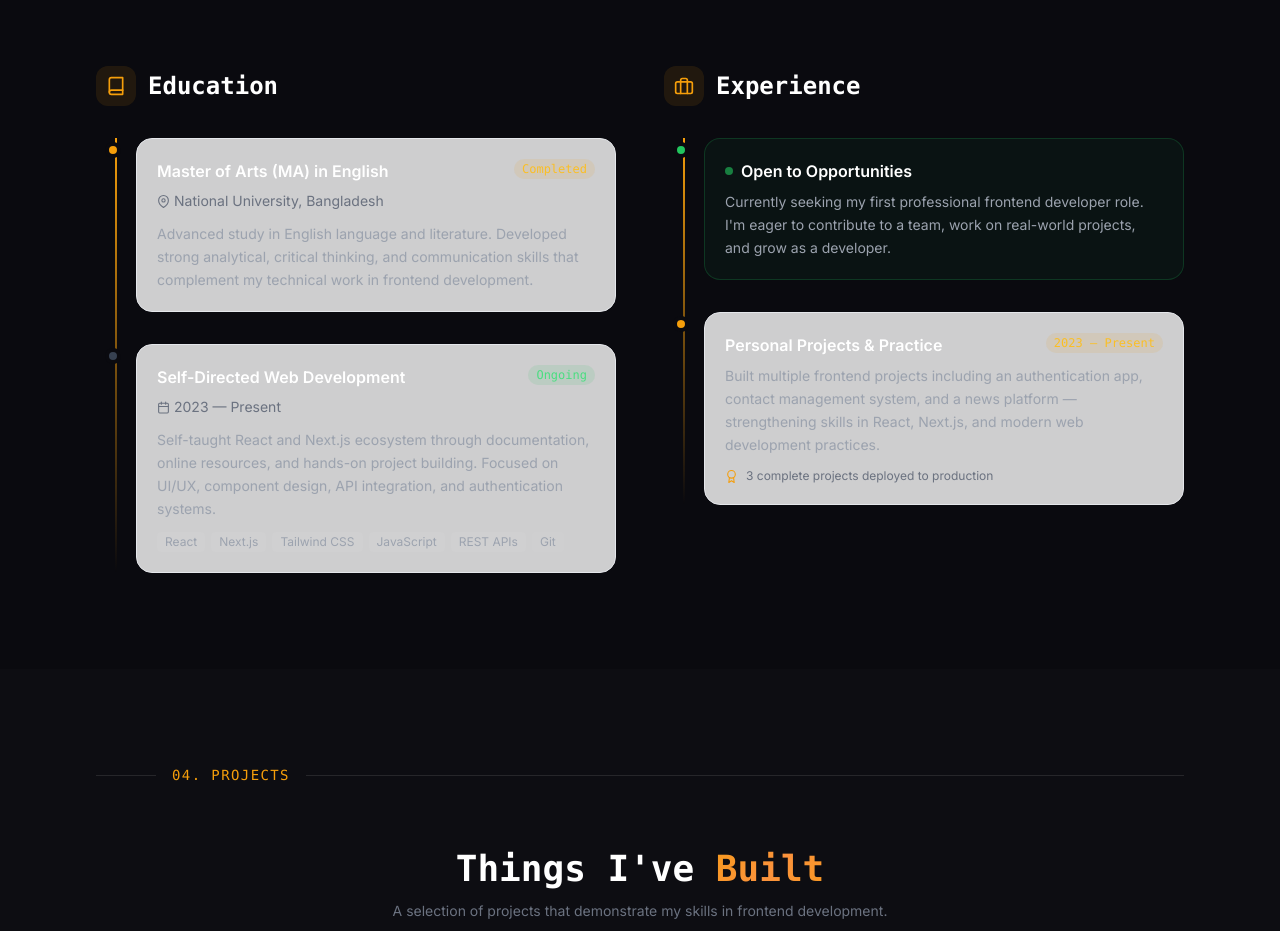
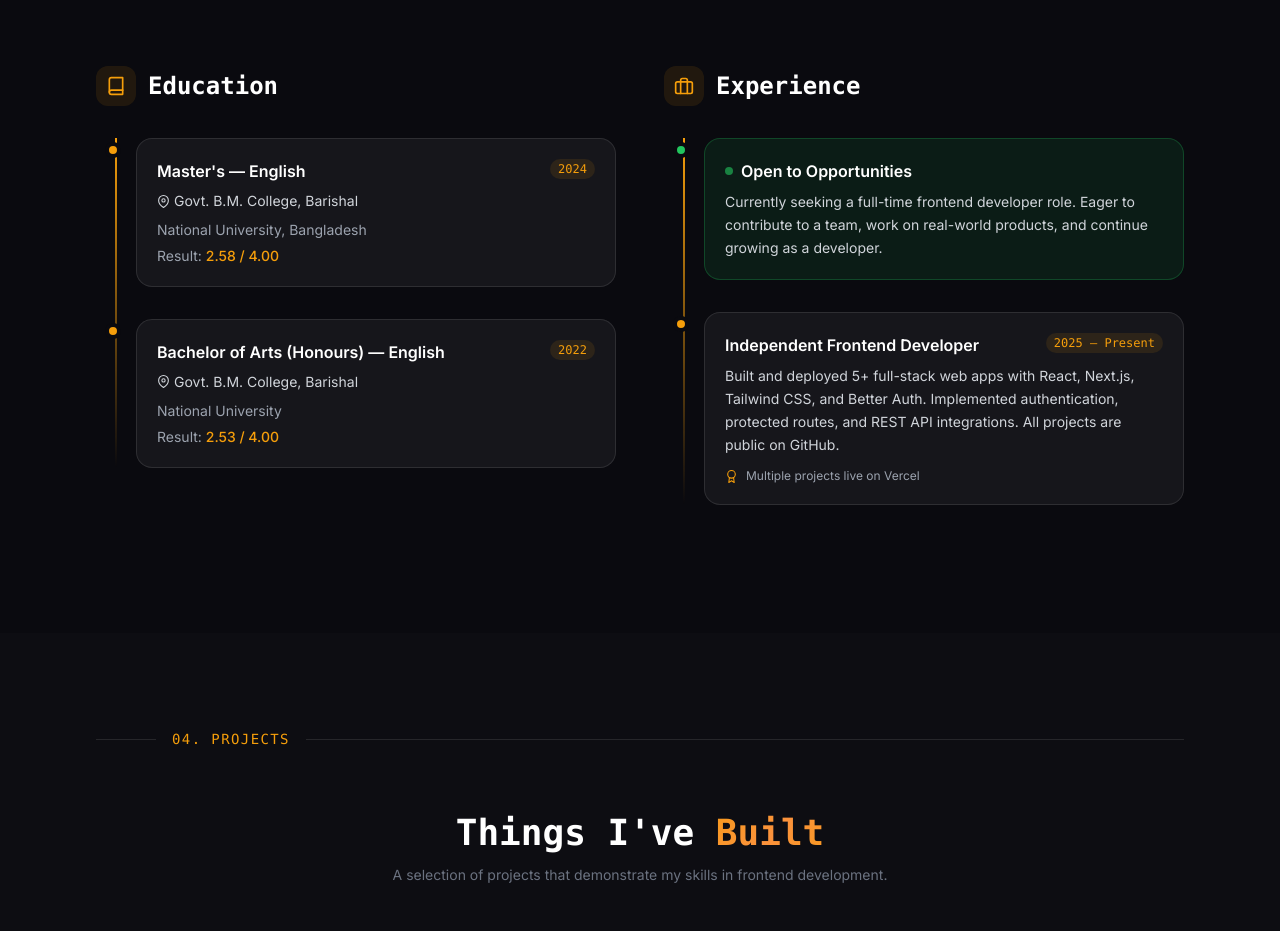
Before and after one commit to khalidhasan-m/portfolio_nextjs, a Next.js app: page / in a window 1280 px wide. Shown: the part 2900-3831 px from the top of the page. Built offline with nearby package versions, Linux system fonts and the light colour scheme; grey boxes are pictures that could not be loaded.

Commit message:
Update Education with MA + BA details, improve dark mode contrast across sections

```diff
--- a/src/components/Education.js
+++ b/src/components/Education.js
@@ -47,64 +47,54 @@ export default function Education() {
               {/* MA */}
               <div className="relative mb-8">
                 <div className="absolute left-[-31px] top-1 w-4 h-4 rounded-full bg-amber-500 border-4 dark:border-[#0a0a0f] border-[#f8f7f4] z-10" />
-                <div className="p-5 rounded-2xl dark:bg-white/3 bg-white/80 border dark:border-white/8 border-black/8 dark:hover:border-amber-500/20 hover:border-amber-500/20 transition-all duration-300">
+                <div className="p-5 rounded-2xl dark:bg-white/5 bg-white/80 border dark:border-white/10 border-black/8 dark:hover:border-amber-500/30 hover:border-amber-500/20 transition-all duration-300">
                   <div className="flex items-start justify-between gap-2 flex-wrap mb-2">
                     <h3 className="font-semibold dark:text-white text-gray-900">
-                      Master of Arts (MA) in English
+                      Master&apos;s — English
                     </h3>
-                    <span className="text-xs px-2 py-0.5 rounded-full dark:bg-amber-500/10 bg-amber-500/15 text-amber-600 dark:text-amber-400 font-mono whitespace-nowrap">
-                      Completed
+                    <span className="text-xs px-2 py-0.5 rounded-full dark:bg-amber-500/10 bg-amber-500/15 text-amber-500 font-mono whitespace-nowrap">
+                      2024
                     </span>
                   </div>
-                  <div className="flex flex-wrap gap-3 text-sm dark:text-gray-500 text-gray-500 mb-3">
+                  <div className="flex flex-wrap gap-3 text-sm dark:text-gray-300 text-gray-600 mb-2">
                     <span className="flex items-center gap-1">
                       <FiMapPin size={13} />
-                      National University, Bangladesh
+                      Govt. B.M. College, Barishal
                     </span>
                   </div>
-                  <p className="text-sm dark:text-gray-400 text-gray-600 leading-relaxed">
-                    Advanced study in English language and literature. Developed strong analytical,
-                    critical thinking, and communication skills that complement my technical work in
-                    frontend development.
+                  <p className="text-sm dark:text-gray-400 text-gray-600 leading-relaxed mb-1">
+                    National University, Bangladesh
+                  </p>
+                  <p className="text-sm dark:text-gray-400 text-gray-600">
+                    Result: <span className="text-amber-500 font-medium">2.58 / 4.00</span>
                   </p>
                 </div>
               </div>
 
-              {/* Self-learning */}
+              {/* BA */}
               <div className="relative">
-                <div className="absolute left-[-31px] top-1 w-4 h-4 rounded-full dark:bg-gray-700 bg-gray-300 border-4 dark:border-[#0a0a0f] border-[#f8f7f4] z-10" />
-                <div className="p-5 rounded-2xl dark:bg-white/3 bg-white/80 border dark:border-white/8 border-black/8 dark:hover:border-amber-500/20 hover:border-amber-500/20 transition-all duration-300">
+                <div className="absolute left-[-31px] top-1 w-4 h-4 rounded-full bg-amber-500 border-4 dark:border-[#0a0a0f] border-[#f8f7f4] z-10" />
+                <div className="p-5 rounded-2xl dark:bg-white/5 bg-white/80 border dark:border-white/10 border-black/8 dark:hover:border-amber-500/30 hover:border-amber-500/20 transition-all duration-300">
                   <div className="flex items-start justify-between gap-2 flex-wrap mb-2">
                     <h3 className="font-semibold dark:text-white text-gray-900">
-                      Self-Directed Web Development
+                      Bachelor of Arts (Honours) — English
                     </h3>
-                    <span className="text-xs px-2 py-0.5 rounded-full dark:bg-green-500/10 bg-green-500/15 text-green-600 dark:text-green-400 font-mono whitespace-nowrap">
-                      Ongoing
+                    <span className="text-xs px-2 py-0.5 rounded-full dark:bg-amber-500/10 bg-amber-500/15 text-amber-500 font-mono whitespace-nowrap">
+                      2022
                     </span>
                   </div>
-                  <div className="flex flex-wrap gap-3 text-sm dark:text-gray-500 text-gray-500 mb-3">
+                  <div className="flex flex-wrap gap-3 text-sm dark:text-gray-300 text-gray-600 mb-2">
                     <span className="flex items-center gap-1">
-                      <FiCalendar size={13} />
-                      2023 — Present
+                      <FiMapPin size={13} />
+                      Govt. B.M. College, Barishal
                     </span>
                   </div>
-                  <p className="text-sm dark:text-gray-400 text-gray-600 leading-relaxed">
-                    Self-taught React and Next.js ecosystem through documentation, online
-                    resources, and hands-on project building. Focused on UI/UX, component design,
-                    API integration, and authentication systems.
+                  <p className="text-sm dark:text-gray-400 text-gray-600 leading-relaxed mb-1">
+                    National University
                   </p>
-                  <div className="flex flex-wrap gap-1.5 mt-3">
-                    {["React", "Next.js", "Tailwind CSS", "JavaScript", "REST APIs", "Git"].map(
-                      (t) => (
-                        <span
-                          key={t}
-                          className="text-xs px-2 py-0.5 rounded dark:bg-white/5 bg-black/5 dark:text-gray-400 text-gray-600"
-                        >
-                          {t}
-                        </span>
-                      )
-                    )}
-                  </div>
+                  <p className="text-sm dark:text-gray-400 text-gray-600">
+                    Result: <span className="text-amber-500 font-medium">2.53 / 4.00</span>
+                  </p>
                 </div>
               </div>
             </div>
@@ -128,41 +118,41 @@ export default function Education() {
               {/* Open to work */}
               <div className="relative mb-8">
                 <div className="absolute left-[-31px] top-1 w-4 h-4 rounded-full bg-green-500 border-4 dark:border-[#0a0a0f] border-[#f8f7f4] z-10" />
-                <div className="p-5 rounded-2xl dark:bg-green-500/5 bg-green-500/5 border dark:border-green-500/20 border-green-500/20">
+                <div className="p-5 rounded-2xl dark:bg-green-500/10 bg-green-500/5 border dark:border-green-500/25 border-green-500/20">
                   <div className="flex items-center gap-2 mb-2">
                     <span className="w-2 h-2 rounded-full bg-green-500 animate-pulse" />
                     <h3 className="font-semibold dark:text-white text-gray-900">
                       Open to Opportunities
                     </h3>
                   </div>
-                  <p className="text-sm dark:text-gray-400 text-gray-600 leading-relaxed">
-                    Currently seeking my first professional frontend developer role. I&apos;m eager
-                    to contribute to a team, work on real-world projects, and grow as a developer.
+                  <p className="text-sm dark:text-gray-300 text-gray-600 leading-relaxed">
+                    Currently seeking a full-time frontend developer role. Eager to contribute to a
+                    team, work on real-world products, and continue growing as a developer.
                   </p>
                 </div>
               </div>
 
-              {/* Freelance / Practice */}
+              {/* Independent */}
               <div className="relative mb-8">
                 <div className="absolute left-[-31px] top-1 w-4 h-4 rounded-full bg-amber-500 border-4 dark:border-[#0a0a0f] border-[#f8f7f4] z-10" />
-                <div className="p-5 rounded-2xl dark:bg-white/3 bg-white/80 border dark:border-white/8 border-black/8 dark:hover:border-amber-500/20 hover:border-amber-500/20 transition-all duration-300">
+                <div className="p-5 rounded-2xl dark:bg-white/5 bg-white/80 border dark:border-white/10 border-black/8 dark:hover:border-amber-500/30 hover:border-amber-500/20 transition-all duration-300">
                   <div className="flex items-start justify-between gap-2 flex-wrap mb-2">
                     <h3 className="font-semibold dark:text-white text-gray-900">
-                      Personal Projects & Practice
+                      Independent Frontend Developer
                     </h3>
-                    <span className="text-xs px-2 py-0.5 rounded-full dark:bg-amber-500/10 bg-amber-500/15 text-amber-600 dark:text-amber-400 font-mono">
-                      2023 — Present
+                    <span className="text-xs px-2 py-0.5 rounded-full dark:bg-amber-500/10 bg-amber-500/15 text-amber-500 font-mono">
+                      2025 — Present
                     </span>
                   </div>
-                  <p className="text-sm dark:text-gray-400 text-gray-600 leading-relaxed mb-3">
-                    Built multiple frontend projects including an authentication app, contact
-                    management system, and a news platform — strengthening skills in React, Next.js,
-                    and modern web development practices.
+                  <p className="text-sm dark:text-gray-300 text-gray-600 leading-relaxed mb-3">
+                    Built and deployed 5+ full-stack web apps with React, Next.js, Tailwind CSS, and
+                    Better Auth. Implemented authentication, protected routes, and REST API
+                    integrations. All projects are public on GitHub.
                   </p>
                   <div className="flex items-center gap-2">
                     <FiAward size={13} className="text-amber-500" />
-                    <span className="text-xs dark:text-gray-500 text-gray-500">
-                      3 complete projects deployed to production
+                    <span className="text-xs dark:text-gray-400 text-gray-500">
+                      Multiple projects live on Vercel
                     </span>
                   </div>
                 </div>
```
